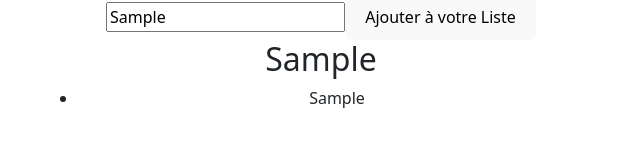
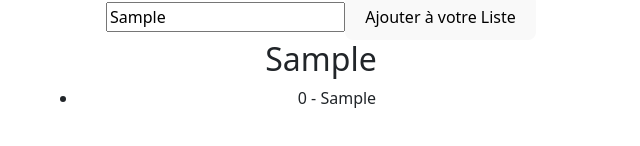
Before and after one commit to Gosselin11/vue-exercices, a Vue app: page / in a window 1280 px wide. Both pictures are taken after typing "Sample" into the empty fields and a click on the button "Ajouter à votre Liste". Shown: the part 372-518 px from the top of the page, without its empty margins (319-959 px from the left). Built offline with nearby package versions, Linux system fonts and the light colour scheme.

Commit message:
ajout suppression

```diff
--- a/src/components/ExerciceWatchList.vue
+++ b/src/components/ExerciceWatchList.vue
@@ -16,9 +16,13 @@
       Pas encore de Films dans votre Liste
     </p>
 
-    <ul>
-      <li v-for="(film, index) in mesFilms" :key="index">
-        {{ film }}
+   <ul>
+      <li
+        v-for="(film, index) in mesFilms"
+        :key="index"
+        @click="supprimerFilm(index)"
+      >
+        {{ index }} - {{ film }}
       </li>
     </ul>
   </div>
@@ -36,4 +40,7 @@ function ajouterFilm () {
   }
   mesFilms.value.push(nomFilm.value.trim())
 }
+function supprimerFilm (index) {
+  mesFilms.value.splice(index, 1)
+}
 </script>
```
